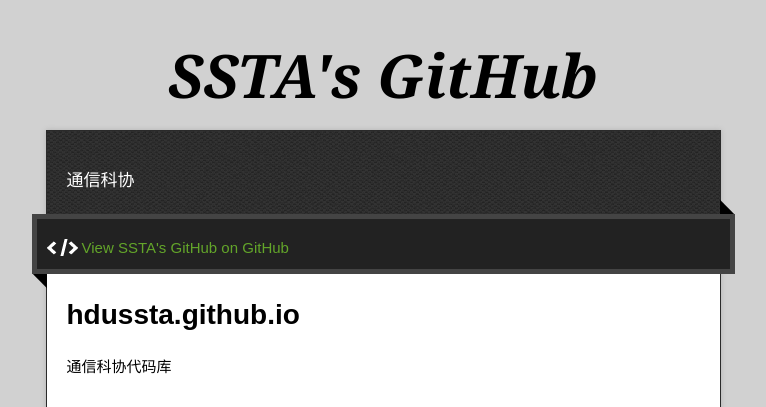
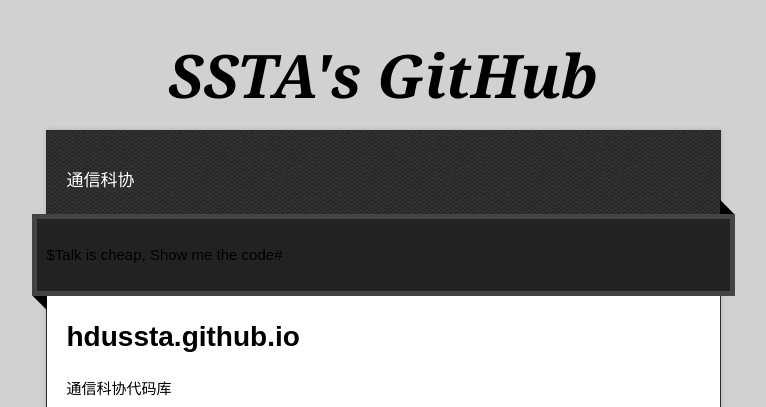
Before and after one commit to hdussta/hdussta.github.io, a plain HTML site: page index.html in a window 1280 px wide. Shown: the top 407 px of the page, without its empty margins (257-1023 px from the left). Drawn offline with nearby package versions, Linux system fonts and the light colour scheme.

Commit message:
Update index.html

```diff
--- a/index.html
+++ b/index.html
@@ -29,7 +29,7 @@
       <div id="main" role="main">
         <div class="download-bar">
         <div class="inner">
-          <a href="https://github.com/hdussta" class="code">View SSTA's GitHub on GitHub</a>
+          <p class="code">$Talk is cheap, Show me the code#</p>
         </div>
         <span class="blc"></span><span class="trc"></span>
         </div>
```
